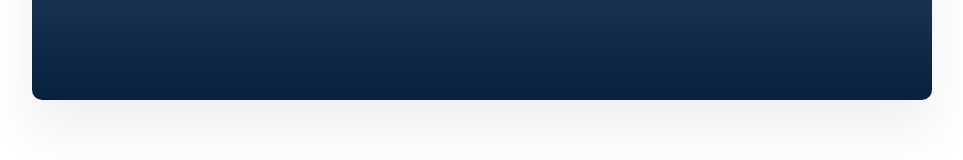
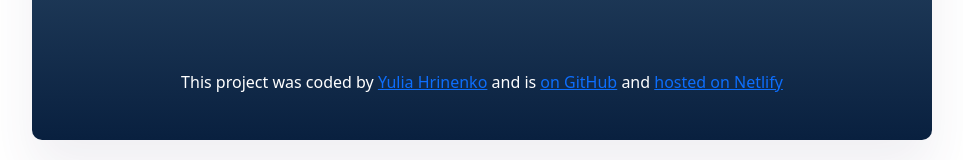
Before and after one commit to YuliaGrinenko/weather-react, a React (Create React App) app: page / in a window 1280 px wide. Shown: the part 474-634 px from the top of the page, without its empty margins (158-1121 px from the left). Built offline with nearby package versions, Linux system fonts and the light colour scheme.

Commit message:
link style changed

```diff
--- a/src/Weather.js
+++ b/src/Weather.js
@@ -39,6 +39,37 @@
             </p>
           </div>
         </div>
+        <footer>
+          <p>
+            This project was coded by {}
+            <a
+              href="https://github.com/YuliaGrinenko"
+              target="_blank"
+              rel="noreferrer"
+              className="link"
+            >
+              Yulia Hrinenko
+            </a>
+            {} and is {}
+            <a
+              href="https://github.com/YuliaGrinenko/weather-react"
+              target="_blank"
+              rel="noreferrer"
+              className="link"
+            >
+              on GitHub
+            </a>
+            {} and {}
+            <a
+              href="https://weather-app-react-yulia.netlify.app"
+              target="_blank"
+              rel="noreferrer"
+              className="link"
+            >
+              hosted on Netlify
+            </a>
+          </p>
+        </footer>
       </div>
     </div>
   );
```
